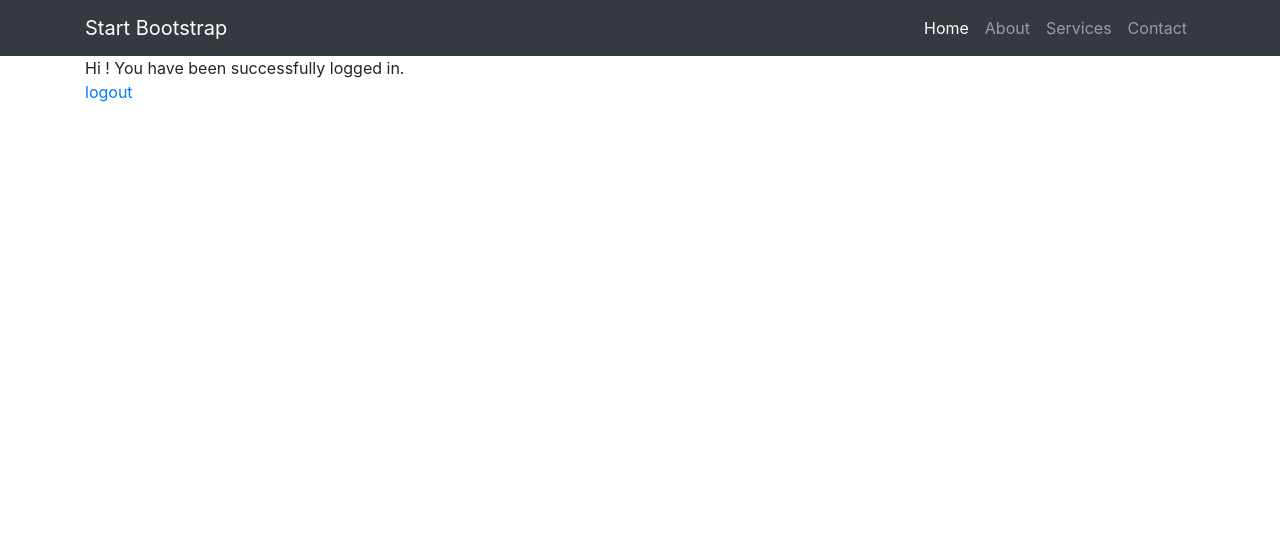
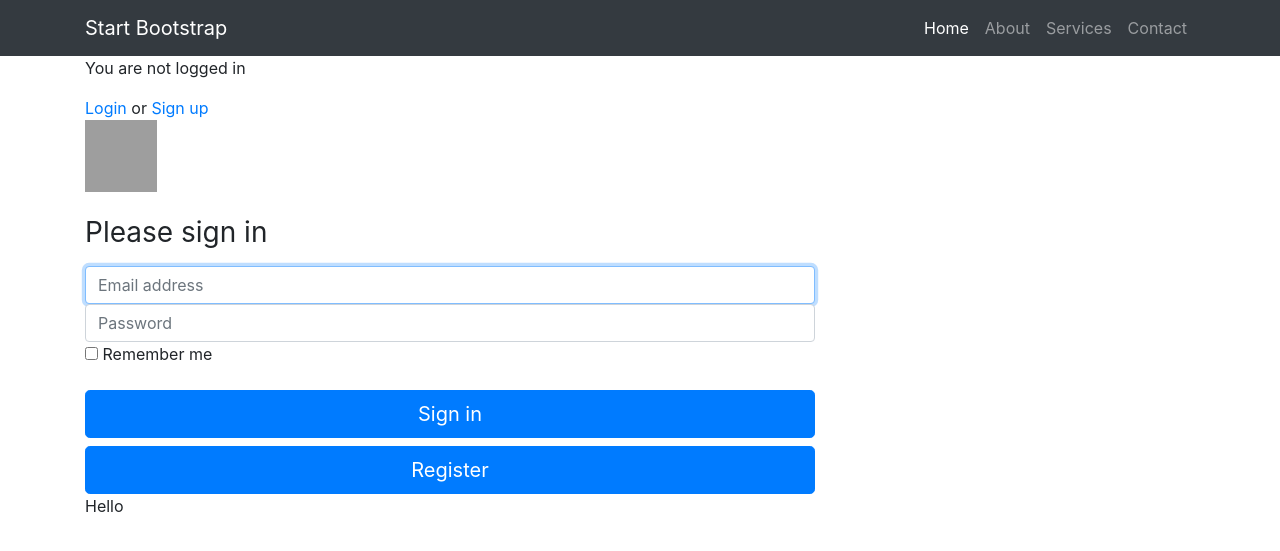
Before and after one commit to KalaOne/Group-Project-Rental-System, a Django app: page /landing/ in a window 1280 px wide. Shown: the top 551 px of the page. Run offline with Django 3.2, Linux system fonts and the light colour scheme; some libraries are stand-ins or nearby versions; grey boxes are pictures that could not be loaded.

Commit message:
app opens on 'landing.html'

```diff
--- a/djangosweng/settings.py
+++ b/djangosweng/settings.py
@@ -122,11 +122,11 @@ USE_TZ = True
 # Static files (CSS, JavaScript, Images)
 # https://docs.djangoproject.com/en/2.1/howto/static-files/
 
-STATIC_URL = '/static/'
+STATIC_URL = '/static/rentalsystem/'
 
 # sets where to send users to once logged in successfully
-LOGIN_REDIRECT_URL = '/landing'
-LOGOUT_REDIRECT_URL = '/'
+LOGIN_REDIRECT_URL = '/home'
+LOGOUT_REDIRECT_URL = '/landing'
 
 # allows us to create a custom user class
 AUTH_USER_MODEL = 'rentalsystem.CustomUser'
--- a/rentalsystem/urls.py
+++ b/rentalsystem/urls.py
@@ -6,6 +6,7 @@ from django.views.generic.base import TemplateView
 urlpatterns = [
     path('', views.index, name='index'),
     path('signup/', views.SignUp.as_view(), name='signup'),
+    path('home/', TemplateView.as_view(template_name='home.html'), name='home'),
+    path('add_category/', views.add_category, name='add_category'),
     path('landing/', TemplateView.as_view(template_name='landing.html'), name='landing'),
-    path('add_category/', views.add_category, name='add_category'),
 ]
--- a/rentalsystem/views.py
+++ b/rentalsystem/views.py
@@ -9,8 +9,8 @@ from .forms import *
 
 def index(request):
     if request.user.is_authenticated:
-        return HttpResponseRedirect('/landing')
-    return TemplateResponse(request, "home.html")
+        return HttpResponseRedirect('/home')
+    return TemplateResponse(request, "landing.html")
 
 class SignUp(generic.CreateView):
     form_class = CustomUserCreationForm
--- a/templates/base.html
+++ b/templates/base.html
@@ -1,3 +1,4 @@
+{% load static %}
 <!DOCTYPE html>
 <html lang="en">
 
@@ -13,6 +14,10 @@
   <!-- Bootstrap core CSS -->
   <link rel="stylesheet" href="https://stackpath.bootstrapcdn.com/bootstrap/4.3.1/css/bootstrap.min.css"
         integrity="sha384-ggOyR0iXCbMQv3Xipma34MD+dH/1fQ784/j6cY/iJTQUOhcWr7x9JvoRxT2MZw1T" crossorigin="anonymous">
+
+
+  <!-- CSS -->
+  <link rel="stylesheet" type="text/css" href="{% static 'style.css' %}">
 
 </head>
 
--- a/templates/landing.html
+++ b/templates/landing.html
@@ -3,13 +3,26 @@
 {% block title %}Home{% endblock %}
 
 {% block content %}
+  <p>You are not logged in</p>
+  <a href="{% url 'login' %}">Login</a> or <a href="{% url 'signup' %}">Sign up</a>
 
-    Hi {{ user.username }}! You have been successfully logged in.
-    <p><a href="{% url 'logout' %}">logout</a></p>
 
-    <!-- Admin specific stuff -->
-    {% if user.role == 'Admin' %}
-    <p><a href="{% url 'add_category' %}">Add category</a></p>
-    {% endif %}
+  <form class="form-signin">
+    <img class="mb-4" src="/docs/4.3/assets/brand/bootstrap-solid.svg" alt="" width="72" height="72">
+    <h1 class="h3 mb-3 font-weight-normal">Please sign in</h1>
+    <label for="inputEmail" class="sr-only">Email address</label>
+    <input type="email" id="inputEmail" class="form-control" placeholder="Email address" required="" autofocus="">
+    <label for="inputPassword" class="sr-only">Password</label>
+    <input type="password" id="inputPassword" class="form-control" placeholder="Password" required="">
+    <div class="checkbox mb-3">
+      <label>
+        <input type="checkbox" value="remember-me"> Remember me
+      </label>
+    </div>
+    <button class="btn btn-lg btn-primary btn-block" type="submit">Sign in</button>
+    <button class="btn btn-lg btn-primary btn-block green" type="submit">Register</button>
+  </form>
 
+
+ <p class='green'> Hello</p>
 {% endblock %}
```
Also changed, not shown: templates/home.html (+9 -2 lines).
